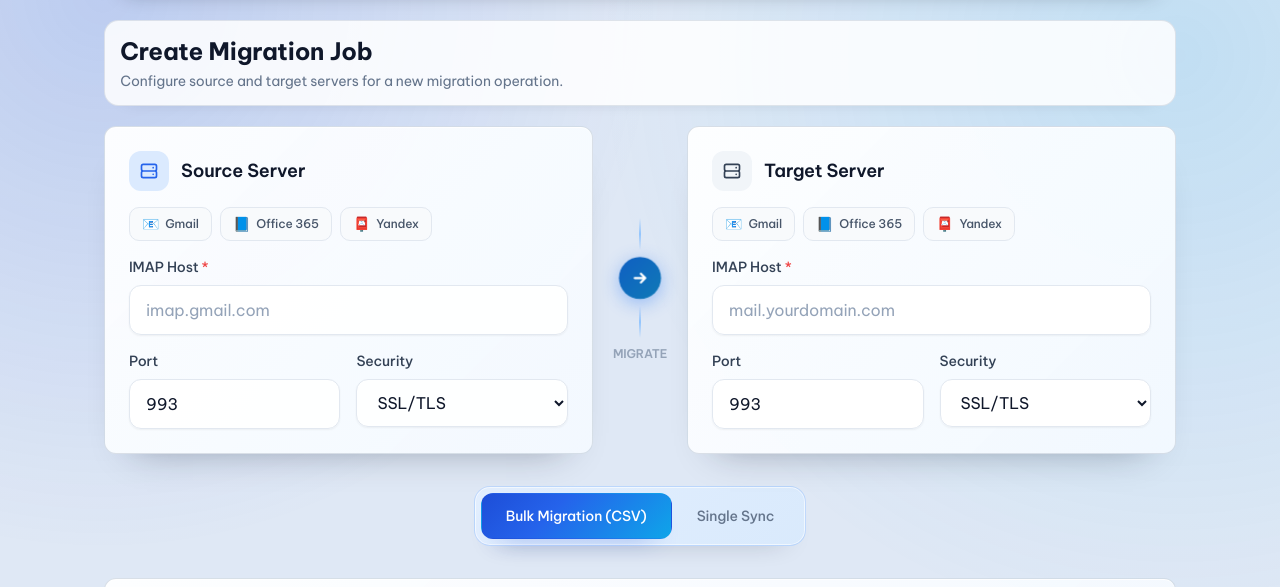
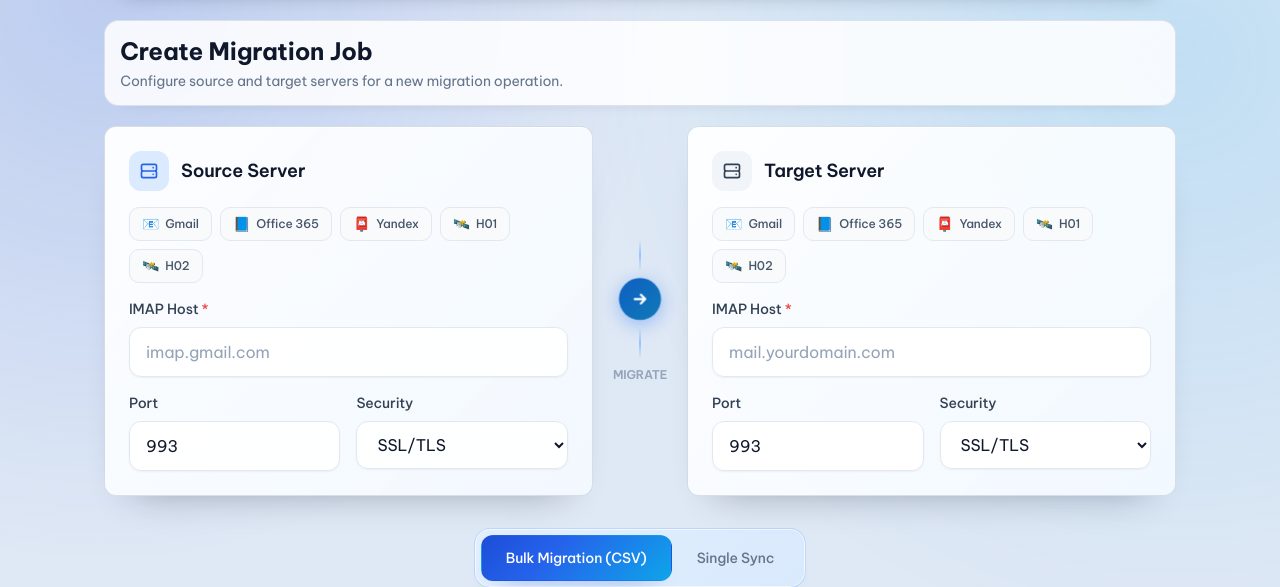
Before and after one commit to phongdh262/web_imapsyncmail, a FastAPI app: template templates/create-job.html in a window 1280 px wide. Shown: the part 97-684 px from the top of the page. Run offline with FastAPI, Linux system fonts and the light colour scheme; the template is opened without the code that fills it, so the values that code supplies are empty; some libraries are stand-ins or nearby versions.

Commit message:
feat(create-job): add H01/H02 presets for source and target

```diff
--- a/templates/create-job.html
+++ b/templates/create-job.html
@@ -59,6 +59,12 @@
                     </button>
                     <button type="button" class="preset-btn" onclick="applyPreset('source', 'yandex')" title="Yandex Mail">
                         <span class="text-sm">📮</span> Yandex
+                    </button>
+                    <button type="button" class="preset-btn" onclick="applyPreset('source', 'h01')" title="H01">
+                        <span class="text-sm">🛰️</span> H01
+                    </button>
+                    <button type="button" class="preset-btn" onclick="applyPreset('source', 'h02')" title="H02">
+                        <span class="text-sm">🛰️</span> H02
                     </button>
                 </div>
                 <div class="space-y-4">
@@ -127,6 +133,12 @@
                     </button>
                     <button type="button" class="preset-btn" onclick="applyPreset('target', 'yandex')" title="Yandex Mail">
                         <span class="text-sm">📮</span> Yandex
+                    </button>
+                    <button type="button" class="preset-btn" onclick="applyPreset('target', 'h01')" title="H01">
+                        <span class="text-sm">🛰️</span> H01
+                    </button>
+                    <button type="button" class="preset-btn" onclick="applyPreset('target', 'h02')" title="H02">
+                        <span class="text-sm">🛰️</span> H02
                     </button>
                 </div>
                 <div class="space-y-4">
```
